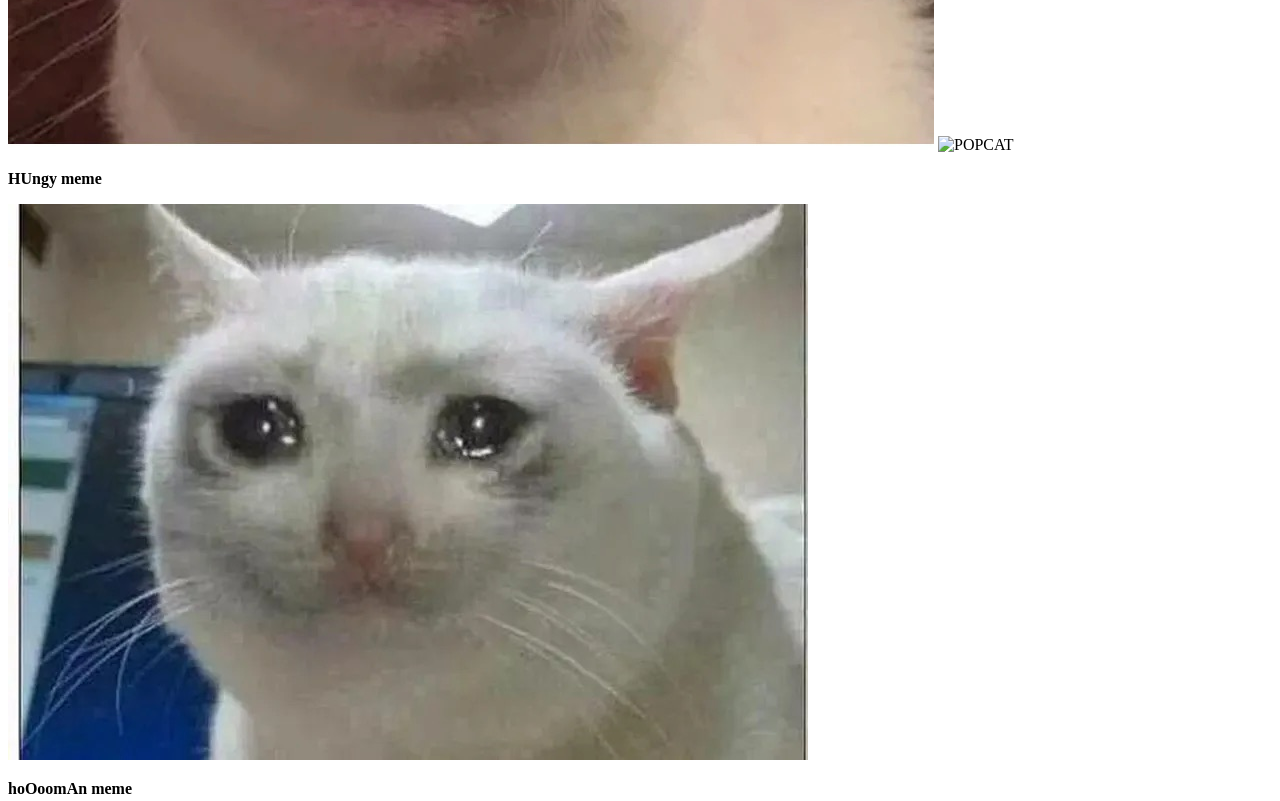
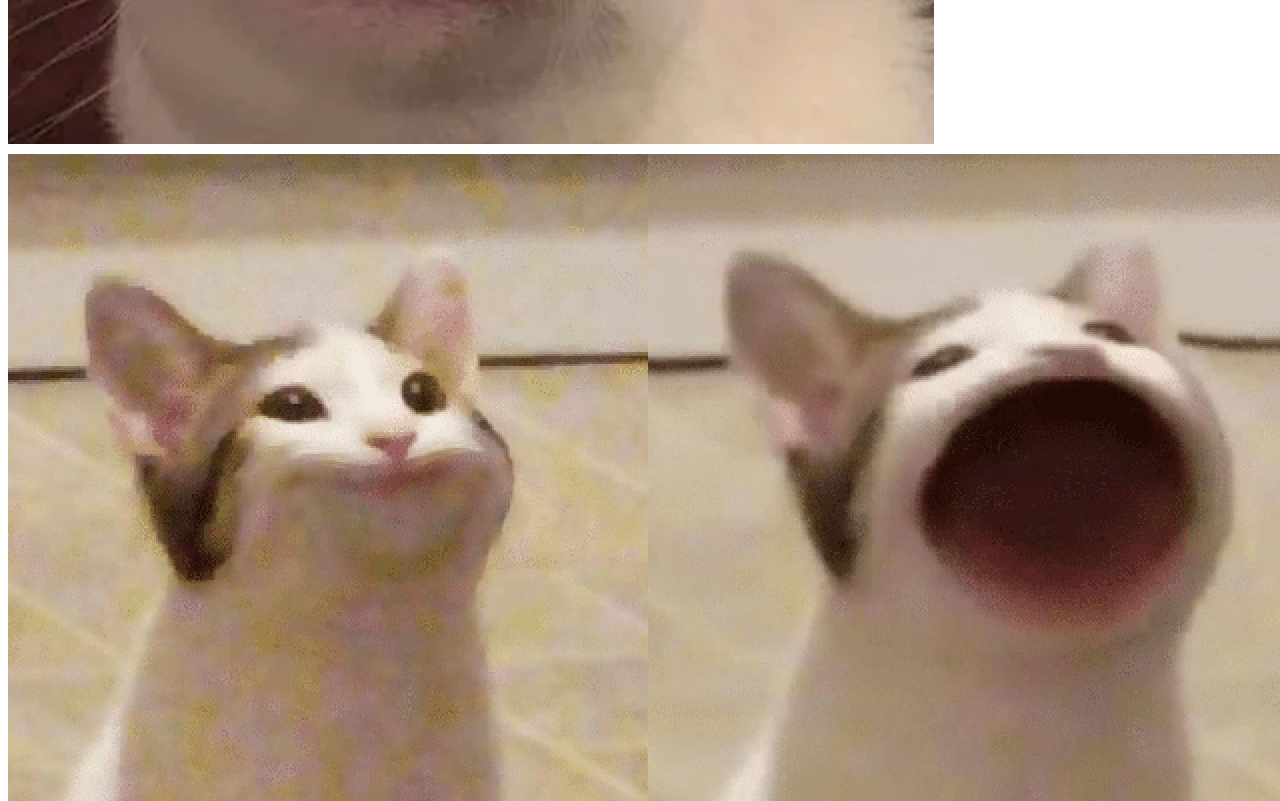
Before and after one commit to Ecat95/cat-cat, a plain HTML site: page index.html in a window 1280 px wide. Shown: the part 1899-2700 px from the top of the page. Drawn offline with Linux system fonts and the light colour scheme.

Commit message:
update srcset

```diff
--- a/index.html
+++ b/index.html
@@ -11,15 +11,16 @@
     <h1>why do Memes and cats go together</h1>
     <p>their is a saying that cats rule the internet... <b>AND THEY DO! DON'T QUESTION IT!</b></p>
    <div>
-        <img src="cat-images/cat-cat-meme1.jpg" alt="cat sideeye meme.">
+        <img src="cat-images/cat-cat-meme1.jpg" alt="cat sideeye meme." >
             <p> <b>mUcH mEw meme</b> </p>
         <img src="cat-images/cat-staring.jpg" alt="cat staring meme">
             <p> <b>veRy caT meme</b></p>
         <img src="cat-images/long-mouth-cat.jpg" alt="Beluga cat meme">
-        <img src="cat-images/pop-mouth-cat.png" alt="POPCAT">
+        <img src="cat-images/pop-mouth-cat-640.jpg" alt="POPCAT"srcset=" cat-images/pop-mouth-cat-640.jpg 640w, cat-images/pop-mouth-cat-1280.jpg 1280w, cat-images/pop-mouth-cat-1920.jpg 1920w">
             <p > <b>HUngy meme</b></p>
         <img src="cat-images/crying-cat.jpg" alt="crying cat meme">
             <p> <b>hoOoomAn meme</b></p>
+
    </div>
 
 </body>
```
Also changed, not shown: cat-images/pop-mouth-cat-1280.jpg (added), cat-images/pop-mouth-cat-1920.jpg (added), cat-images/pop-mouth-cat-640.jpg (added), 1 other file.
